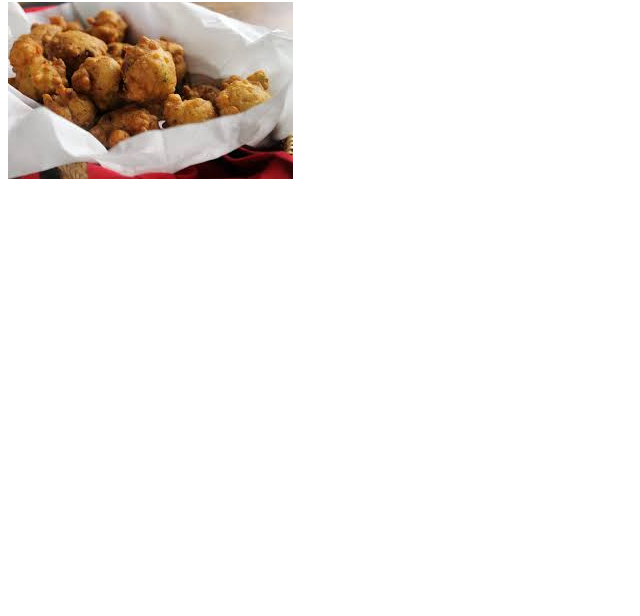
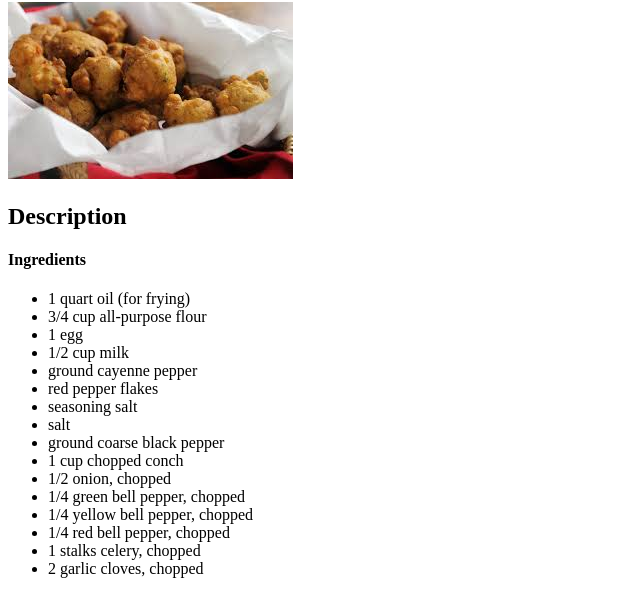
Before and after one commit to cynflower/odin-recipes, a plain HTML site: page recipes/conch-fritters.html in a window 1280 px wide. Shown: the part 104-720 px from the top of the page, without its empty margins (0-640 px from the left). Drawn offline with Linux system fonts and the light colour scheme.

Commit message:
Added ingredients in a list

```diff
--- a/recipes/conch-fritters.html
+++ b/recipes/conch-fritters.html
@@ -9,6 +9,26 @@
     <a href="../index.html">Home</a>
     <h1>Conch Fritters: Bahamian Style</h1>
     <img src="../images/conchfritters.jpg">
+    <h2>Description</h2>
+    <h4>Ingredients</h4>
+    <ul>
+        <li>1 quart oil (for frying)</li>
+        <li>3/4 cup all-purpose flour</li>
+        <li>1 egg</li>
+        <li>1/2 cup milk</li>
+        <li>ground cayenne pepper</li>
+        <li>red pepper flakes</li>
+        <li>seasoning salt</li>
+        <li>salt</li>
+        <li>ground coarse black pepper</li>
+        <li>1 cup chopped conch</li>
+        <li>1/2 onion, chopped</li>
+        <li>1/4 green bell pepper, chopped</li>
+        <li>1/4 yellow bell pepper, chopped</li>
+        <li>1/4 red bell pepper, chopped</li>
+        <li>1 stalks celery, chopped</li>
+        <li>2 garlic cloves, chopped</li>
+    </ul>
 </body>
 
 
```
